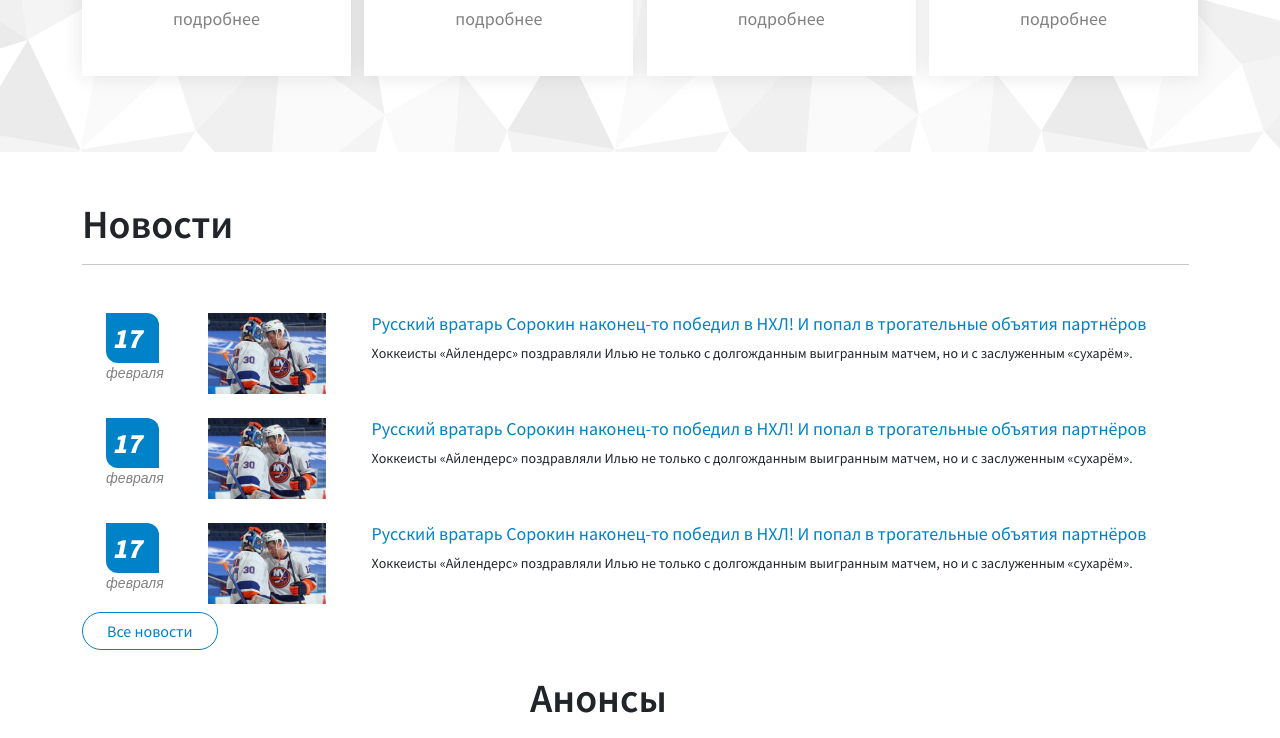
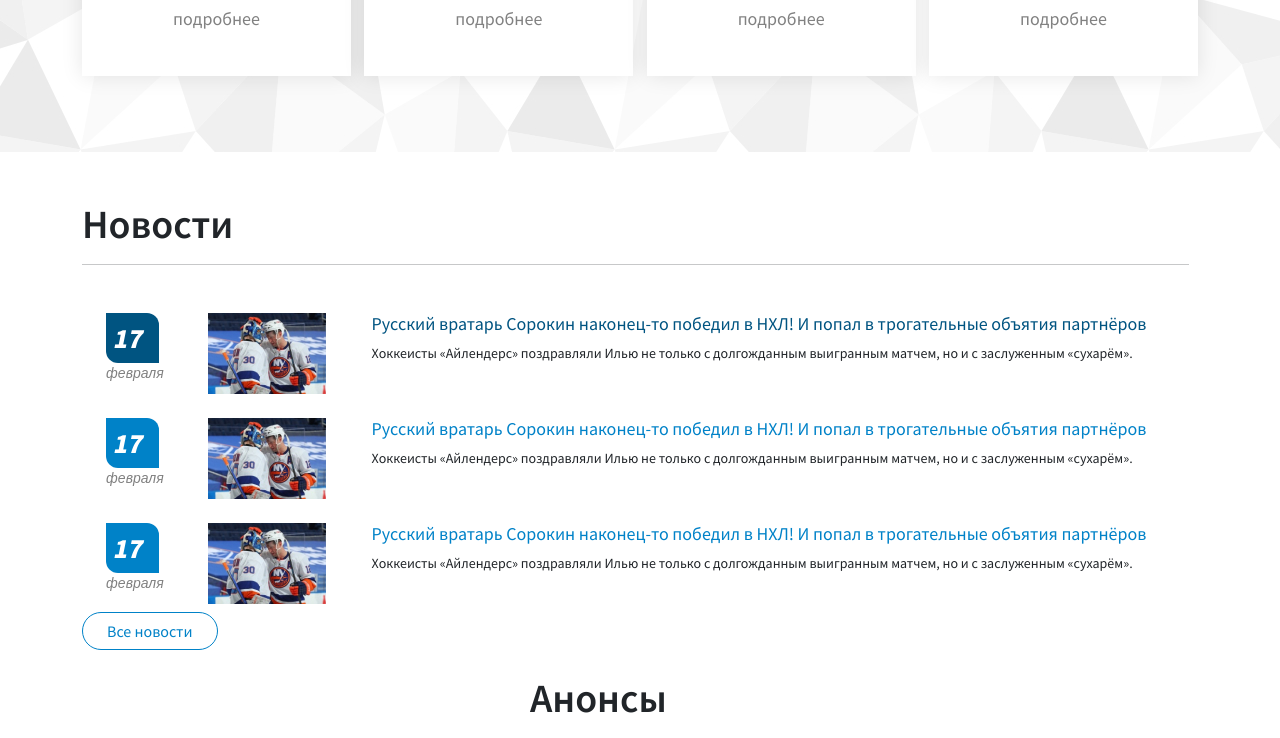
Before and after one commit to TheCrossCarrier/Iceberg, a plain HTML site: page src/index.html in a window 1280 px wide. In both pictures the pointer is over the element 132 px from the left and 1583 px from the top of the page. Shown: the part 1245-1983 px from the top of the page. Drawn offline with nearby package versions, Linux system fonts and the light colour scheme.

Commit message:
add hover

```diff
--- a/src/style.css
+++ b/src/style.css
@@ -276,11 +276,35 @@ nav {
   font-weight: 900;
 }
 
+.post .number {
+  transition: background-color .15s ease-in-out;
+}
+
+.post:hover .number {
+  background-color: var(--clr-primary-active) !important;
+}
+
+.post h3 {
+  transition: color .15s ease-in-out;
+}
+
+.post:hover h3 {
+  color: var(--clr-primary-active) !important;
+}
+
 /* Announces */
 
 .announce {
   box-shadow: 0px 2px 10px #E5E5E5;
   border-radius: 3px;
+}
+
+.announce h3 {
+  transition: color .15s ease-in-out;
+}
+
+.announce:hover h3 {
+  color: var(--clr-primary-active) !important;
 }
 
 /* MEDIA QUERIES */
```
